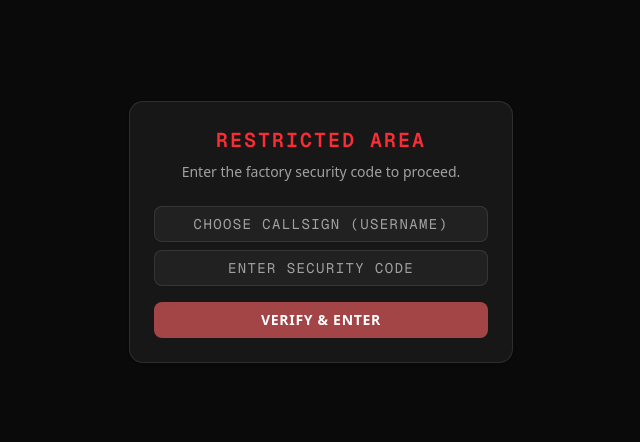
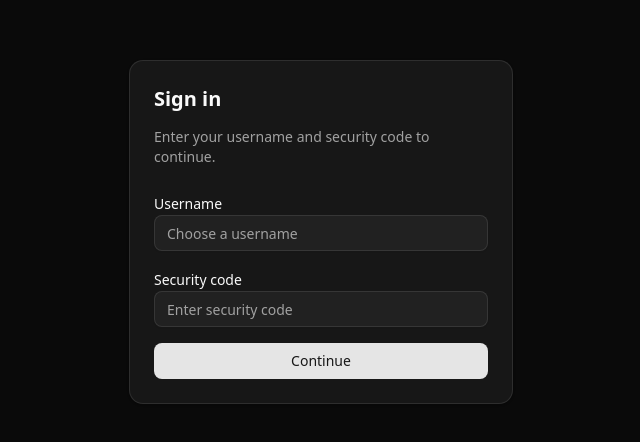
Before and after one commit to samtjhia/lockedin, a Next.js app: page /gate in a window 1280 px wide. Shown: the part 168-610 px from the top of the page, without its empty margins (319-959 px from the left). Built offline with nearby package versions, Linux system fonts and the light colour scheme.

Commit message:
change style of verificaiton gate

```diff
--- a/src/app/gate/actions.ts
+++ b/src/app/gate/actions.ts
@@ -9,11 +9,11 @@ export async function verifySecretCode(formData: FormData) {
   const factorySecret = process.env.FACTORY_SECRET_CODE
 
   if (!code || code !== factorySecret) {
-    return redirect('/gate?error=Invalid Factory Code')
+    return redirect('/gate?error=Invalid security code')
   }
 
   if (!username || username.trim().length < 3) {
-    return redirect('/gate?error=Invalid Username')
+    return redirect('/gate?error=Username must be at least 3 characters')
   }
 
   const supabase = await createClient()
@@ -32,7 +32,7 @@ export async function verifySecretCode(formData: FormData) {
     .single()
 
   if (existingUser) {
-    return redirect('/gate?error=Username Taken')
+    return redirect('/gate?error=Username is already taken')
   }
 
   // Update user profile to verified and set username
@@ -46,7 +46,7 @@ export async function verifySecretCode(formData: FormData) {
 
   if (error) {
     console.error('Verification error:', error)
-    return redirect('/gate?error=Verification Failed')
+    return redirect('/gate?error=Something went wrong. Please try again.')
   }
 
   redirect('/dashboard')
--- a/src/app/gate/page.tsx
+++ b/src/app/gate/page.tsx
@@ -1,40 +1,62 @@
 import { verifySecretCode } from './actions'
-import { Button } from "@/components/ui/button"
-import { Input } from "@/components/ui/input"
-import { Card, CardContent, CardDescription, CardHeader, CardTitle } from "@/components/ui/card"
+import { Button } from '@/components/ui/button'
+import { Input } from '@/components/ui/input'
+import { Card, CardContent, CardDescription, CardHeader, CardTitle } from '@/components/ui/card'
 
-export default function GatePage() {
+export default async function GatePage(props: {
+  searchParams: Promise<{ error?: string }>
+}) {
+  const searchParams = await props.searchParams
+  const error = searchParams.error
+
   return (
     <div className="flex items-center justify-center min-h-screen bg-background text-foreground p-4">
-      <Card className="w-full max-w-sm border-border bg-card text-foreground">
-        <CardHeader>
-          <CardTitle className="text-xl text-center text-red-500 font-mono tracking-widest">RESTRICTED AREA</CardTitle>
-          <CardDescription className="text-center text-muted-foreground">
-            Enter the factory security code to proceed.
+      <Card className="w-full max-w-sm border-border bg-card">
+        <CardHeader className="space-y-1.5">
+          <CardTitle className="text-xl font-semibold text-foreground">
+            Sign in
+          </CardTitle>
+          <CardDescription className="text-muted-foreground text-sm">
+            Enter your username and security code to continue.
           </CardDescription>
         </CardHeader>
         <CardContent>
+          {error && (
+            <div className="mb-4 p-3 text-sm text-destructive bg-destructive/10 border border-border rounded-md">
+              {error}
+            </div>
+          )}
           <form action={verifySecretCode} className="space-y-4">
             <div className="space-y-2">
+              <label htmlFor="username" className="text-sm font-medium text-foreground">
+                Username
+              </label>
               <Input
+                id="username"
                 name="username"
                 type="text"
-                placeholder="CHOOSE CALLSIGN (USERNAME)"
-                className="bg-background border-border text-center font-mono text-sm tracking-widest focus:ring-red-900 placeholder:text-muted-foreground"
+                placeholder="Choose a username"
+                className="bg-background border-border text-foreground placeholder:text-muted-foreground focus-visible:ring-ring"
                 required
                 minLength={3}
                 maxLength={20}
               />
+            </div>
+            <div className="space-y-2">
+              <label htmlFor="code" className="text-sm font-medium text-foreground">
+                Security code
+              </label>
               <Input
+                id="code"
                 name="code"
                 type="password"
-                placeholder="ENTER SECURITY CODE"
-                className="bg-background border-border text-center font-mono text-lg tracking-widest focus:ring-red-900"
+                placeholder="Enter security code"
+                className="bg-background border-border text-foreground placeholder:text-muted-foreground focus-visible:ring-ring"
                 required
               />
             </div>
-            <Button type="submit" variant="destructive" className="w-full font-bold tracking-wider">
-              VERIFY & ENTER
+            <Button type="submit" className="w-full">
+              Continue
             </Button>
           </form>
         </CardContent>
```
